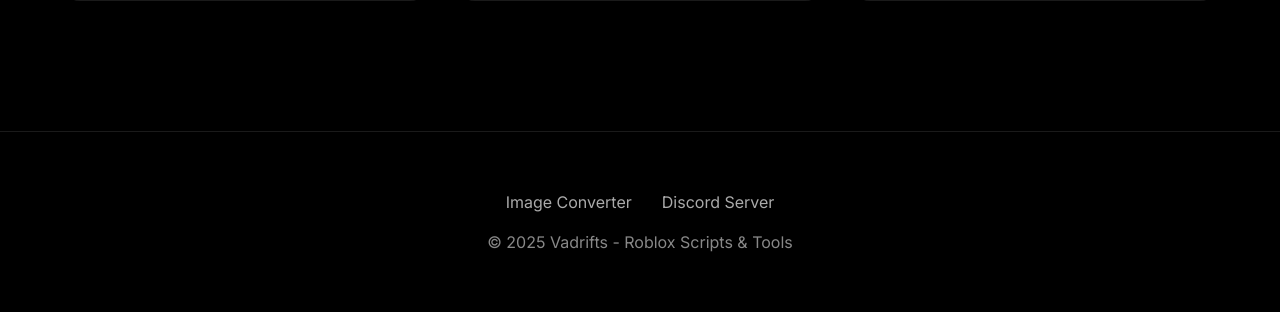
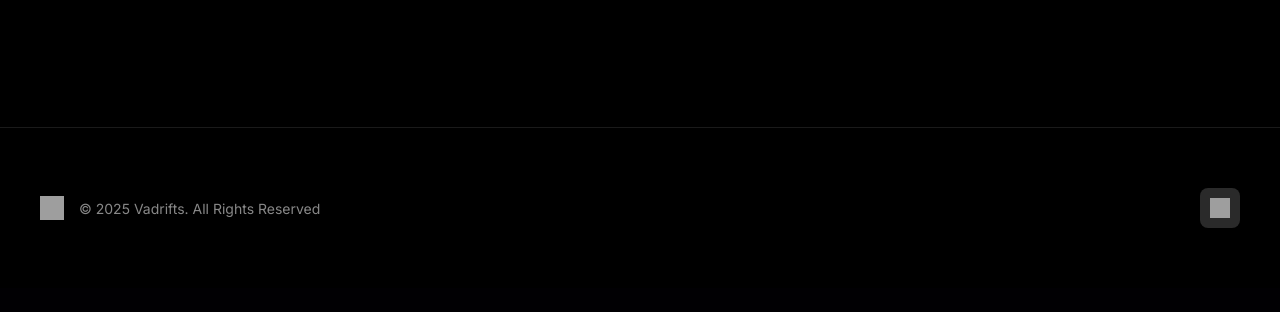
Before and after one commit to vqmpjayZ/Vadrifts, a Flask app: page /scripts in a window 1280 px wide. Shown: the part 1041-1353 px from the top of the page. After the commit the page ends 1269 px from the top, so only its background shows below. Run offline with Flask 3, Linux system fonts and the light colour scheme; some libraries are stand-ins or nearby versions; grey boxes are pictures that could not be loaded.

Commit message:
Update scripts.html

```diff
--- a/templates/scripts.html
+++ b/templates/scripts.html
@@ -582,7 +584,6 @@
     .footer {
       position: relative;
       z-index: 10;
-      text-align: center;
       padding: 60px 20px;
       color: #888;
       border-top: 1px solid rgba(255, 255, 255, 0.1);
@@ -590,31 +591,84 @@
       animation: fadeInUp 1.2s ease-out 1.5s both;
     }
 
-    .footer-links {
+    .footer-content {
       display: flex;
-      justify-content: center;
-      gap: 30px;
-      margin-bottom: 20px;
-      flex-wrap: wrap;
+      justify-content: space-between;
+      align-items: center;
+      max-width: 1200px;
+      margin: 0 auto;
     }
 
-    .footer-link {
-      color: #aaa;
-      text-decoration: none;
-      transition: color 0.3s ease;
+    .footer-left {
+      display: flex;
+      align-items: center;
+      gap: 15px;
     }
 
-    .footer-link:hover {
-      color: #7209b7;
+    .footer-logo {
+      display: flex;
+      align-items: center;
+      text-decoration: none;
+      transition: all 0.3s ease;
+    }
+
+    .footer-logo:hover {
+      transform: scale(1.02);
+      filter: drop-shadow(0 0 10px rgba(114, 9, 183, 0.4));
+    }
+
+    .footer-logo-img {
+      width: 24px;
+      height: 24px;
+      transition: none;
+    }
+
+    .footer-copyright {
+      color: #888;
+      font-size: 14px;
+    }
+
+    .footer-discord {
+      display: flex;
+      align-items: center;
+    }
+
+    .footer-discord-link {
+      display: flex;
+      align-items: center;
+      justify-content: center;
+      width: 40px;
+      height: 40px;
+      background: #2a2a2a;
+      border-radius: 8px;
+      text-decoration: none;
+    }
+
+    .footer-discord-link:hover {
+      background: #3a3a3a;
+      transform: translateY(-2px);
+    }
+
+    .footer-discord-icon {
+      width: 20px;
+      height: 20px;
     }
 
     @media (max-width: 768px) {
       .navbar {
-        top: 10px;
+        top: 25px;
         right: 10px;
         left: 10px;
         padding: 16px 18px;
         width: calc(100% - 20px);
+      }
+
+      .navbar.scrolled {
+        top: 20px;
+      }
+
+      .navbar.scrolled:hover {
+        top: 25px;
       }
 
       .nav-content {
@@ -745,11 +814,21 @@
   </div>
 
   <div class="footer">
-    <div class="footer-links">
-      <a href="/converter" class="footer-link">Image Converter</a>
-      <a href="https://discord.com/invite/WDbJ5wE2cR" class="footer-link">Discord Server</a>
+    <div class="footer-content">
+      <div class="footer-left">
+        <a href="/" class="footer-logo">
+          <img src="https://i.imgur.com/ePueN25.png" alt="Vadrifts Logo" class="footer-logo-img">
+        </a>
+        <div class="footer-copyright">
+          &copy; 2025 Vadrifts. All Rights Reserved
+        </div>
+      </div>
+      <div class="footer-discord">
+        <a href="https://discord.com/invite/WDbJ5wE2cR" class="footer-discord-link" target="_blank">
+          <img src="https://uxwing.com/wp-content/themes/uxwing/download/brands-and-social-media/discord-white-icon.png" alt="Discord" class="footer-discord-icon">
+        </a>
+      </div>
     </div>
-    <p>&copy; 2025 Vadrifts - Roblox Scripts & Tools</p>
   </div>
 
   <script>
@@ -797,12 +876,7 @@
 
       grid.innerHTML = scripts.map(script => `
         <div class="script-card" onclick="viewScript(${script.id})">
-          <img
-            src="${script.thumbnail}"
-            alt="${script.title}"
-            class="script-thumbnail"
-            onerror="this.style.display='none'"
-          >
+          <div class="script-thumbnail" style="background-image: url('${script.thumbnail}'); background-size: cover; background-position: center;"></div>
           <div class="script-game">${script.game}</div>
           <h3 class="script-title">${script.title}</h3>
           <p class="script-description">${script.description}</p>
```
Also changed, not shown: other parts of templates/scripts.html (+29 -12 lines).
